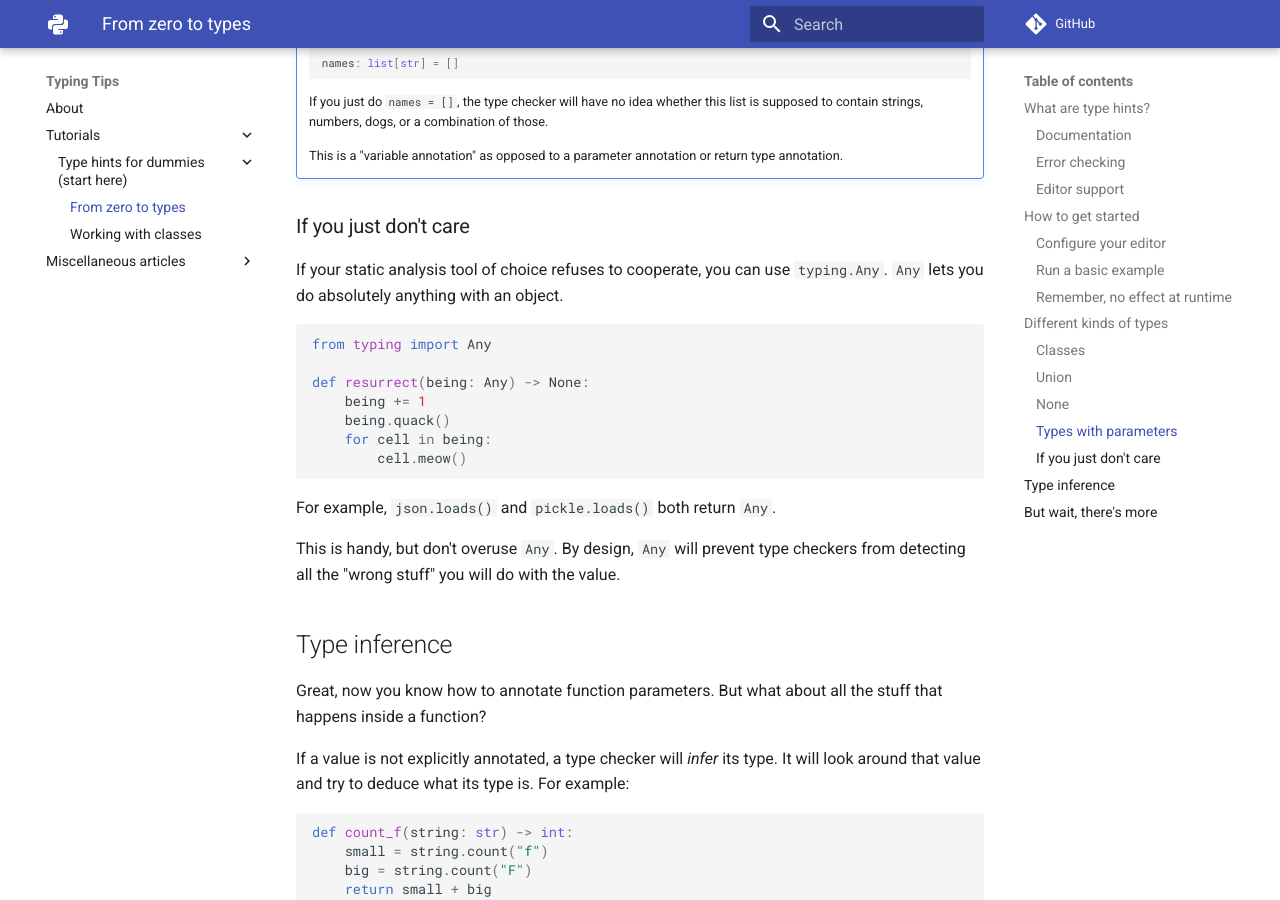
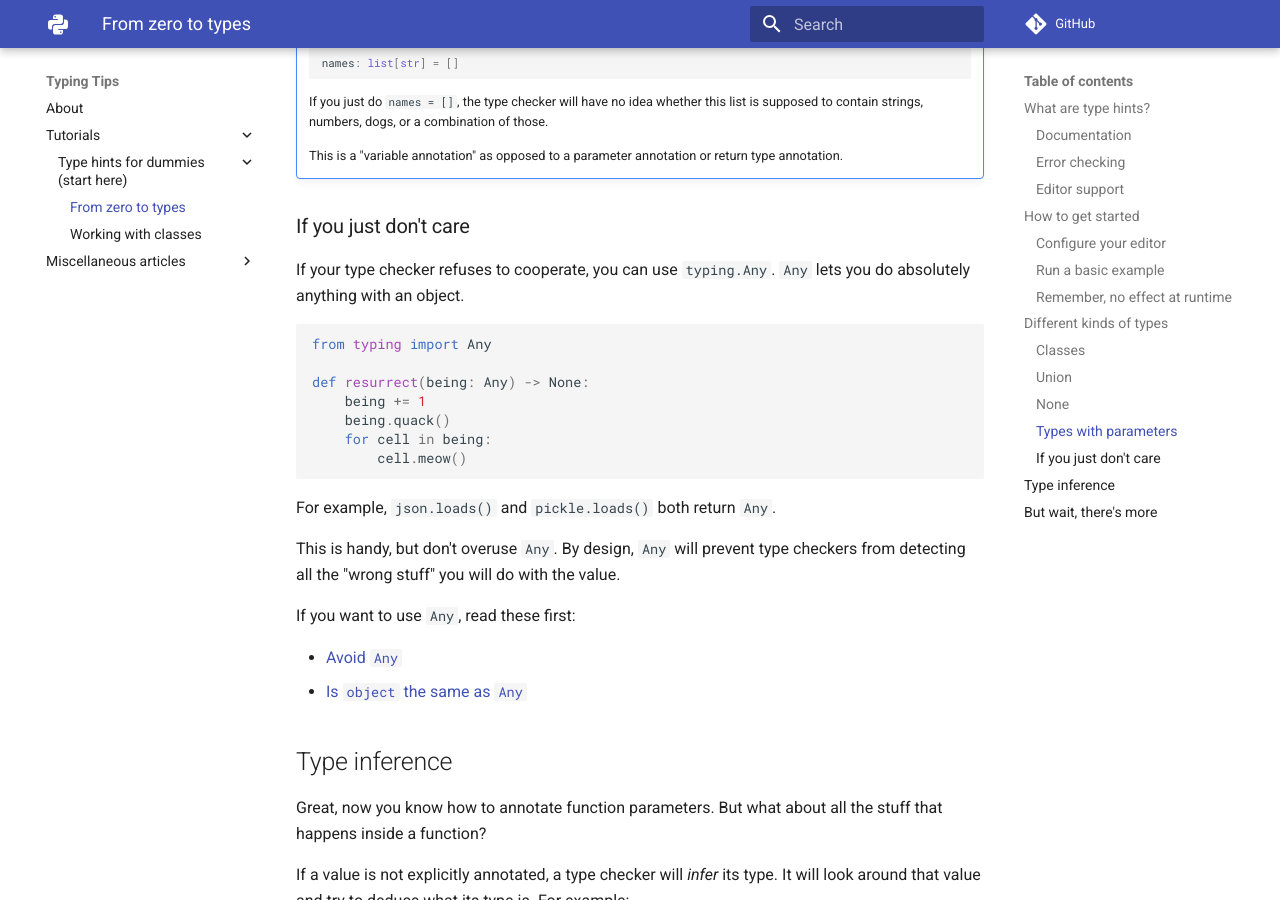
Before and after one commit to decorator-factory/typing-tips, an MkDocs documentation site: the page built from docs/tutorials/main/0-start-here/index.md, in a window 1280 px wide and 900 px high, scrolled down 5439 px. Built offline with MkDocs 1.6.1 and Material for MkDocs 9.7.7, drawn with Linux system fonts in a browser that asks for light colours; emoji names are drawn with the system emoji font; comment, search, counter and statistics services are not loaded; some of the changed lines change nothing that is shown.

Commit message:
Small improvements to tutorials/main/0-start-here

````diff
--- a/docs/tutorials/main/0-start-here/index.md
+++ b/docs/tutorials/main/0-start-here/index.md
@@ -206,7 +206,7 @@ It's often used in combination with `|`, because accepting "something or `None`"
     Remember, if a function doesn't execute a `return` statement, it returns `None`. In that case
     you should annotate it with `-> None`.
     ```py
-    def my_print()
+    def my_print() -> None:
     ```
     omitting `-> None` doesn't mean the same thing, it means that you forgot to specify the return type.
 
@@ -238,7 +238,7 @@ def count(strings: list[str]) -> dict[str, int]:
 
 ### If you just don't care
 
-If your static analysis tool of choice refuses to cooperate, you can use `typing.Any`.
+If your type checker refuses to cooperate, you can use `typing.Any`.
 `Any` lets you do absolutely anything with an object.
 
 ```py
@@ -256,10 +256,10 @@ This is handy, but don't overuse `Any`. By design, `Any` will prevent type check
 detecting all the "wrong stuff" you will do with the value.
 <!-- ^perhaps this should be better worded -->
 
-<!-- If you want to use `Any`, read these first:
+If you want to use `Any`, read these first:
 
-- [Avoid `Any`](../../tips/avoid-any)
-- [Is `object` the same as `Any`](../../faq/object-vs-any) -->
+- [Avoid `Any`](../../../one-offs/avoid-any/index.md)
+- [Is `object` the same as `Any`](../../../one-offs/object-vs-any/index.md)
 
 
 ## Type inference
````
